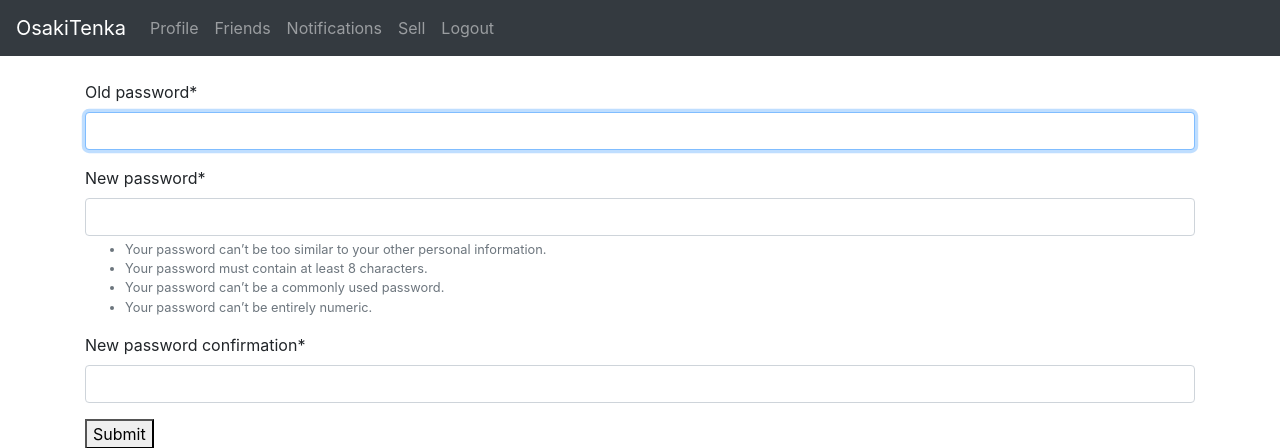
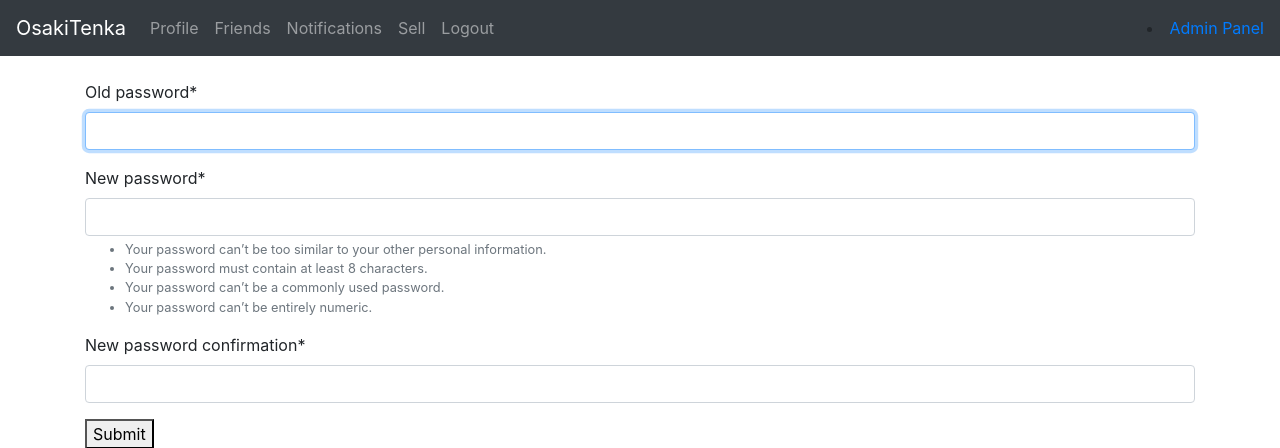
Before and after one commit to wchung42/osakitenka, a Django app: page /account/change-password/ in a window 1280 px wide. Shown: the top 448 px of the page. Run offline with Django 3.2, Linux system fonts and the light colour scheme; a user stored in the database is signed in; some libraries are stand-ins or nearby versions.

Commit message:
added link to admin panel

```diff
--- a/accounts/templates/base.html
+++ b/accounts/templates/base.html
@@ -45,6 +45,9 @@
 				</li>
 			</ul>
 			{% endif %}
+			{% if request.user.is_superuser %}
+				<li><a href = "/admin"> Admin Panel</a></li>
+			{% endif %}
 			</div>
 		</nav>
 		{% block body %}
```
Also changed, not shown: db.sqlite3.
